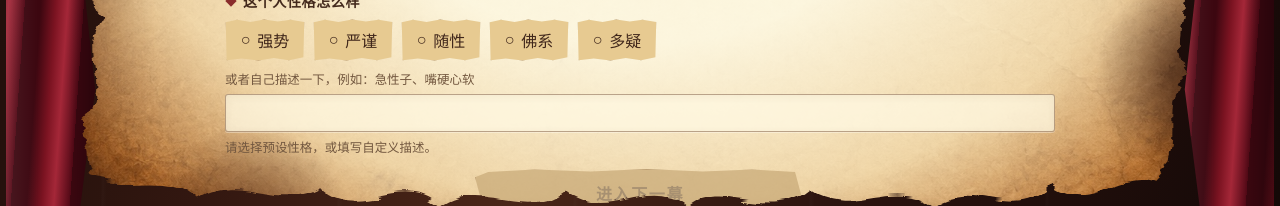
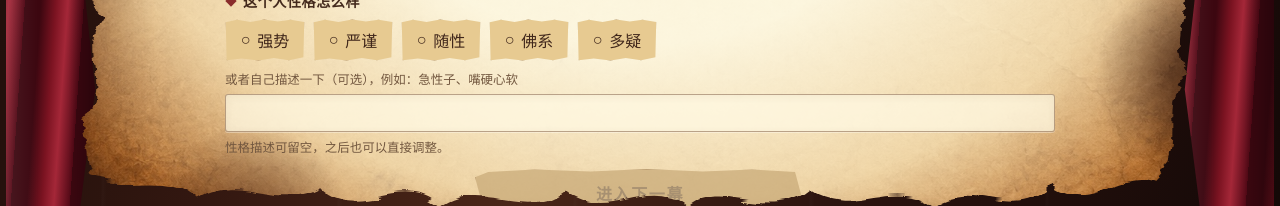
Before and after one commit to lileifan/shuohua-youpu, a Next.js app: page /concepts/act-one in a window 1280 px wide. Shown: the part 685-891 px from the top of the page. Built offline with nearby package versions, Linux system fonts and the light colour scheme.

Commit message:
fix: make personality description optional

```diff
--- a/components/setup-stage.tsx
+++ b/components/setup-stage.tsx
@@ -168,7 +168,7 @@
 
         <div className="custom-personality">
           <label htmlFor="custom-personality">
-            或者自己描述一下，例如：急性子、嘴硬心软
+            或者自己描述一下（可选），例如：急性子、嘴硬心软
           </label>
           <input
             id="custom-personality"
@@ -191,9 +191,9 @@
           >
             {customPersonalityIsActive && effectivePersonality
               ? `当前使用：自定义描述「${effectivePersonality}」`
-              : effectivePersonality
+              : state.target.personalityPreset && effectivePersonality
                 ? `当前使用：${effectivePersonality}`
-                : "请选择预设性格，或填写自定义描述。"}
+                : "性格描述可留空，之后也可以直接调整。"}
           </p>
         </div>
       </fieldset>
--- a/lib/workflow.ts
+++ b/lib/workflow.ts
@@ -292,7 +292,7 @@
 
   return state.target.personalityPreset
     ? PERSONALITY_LABELS[state.target.personalityPreset]
-    : null;
+    : "未设定";
 }
 
 export function isSetupComplete(state: AppState): boolean {
```
